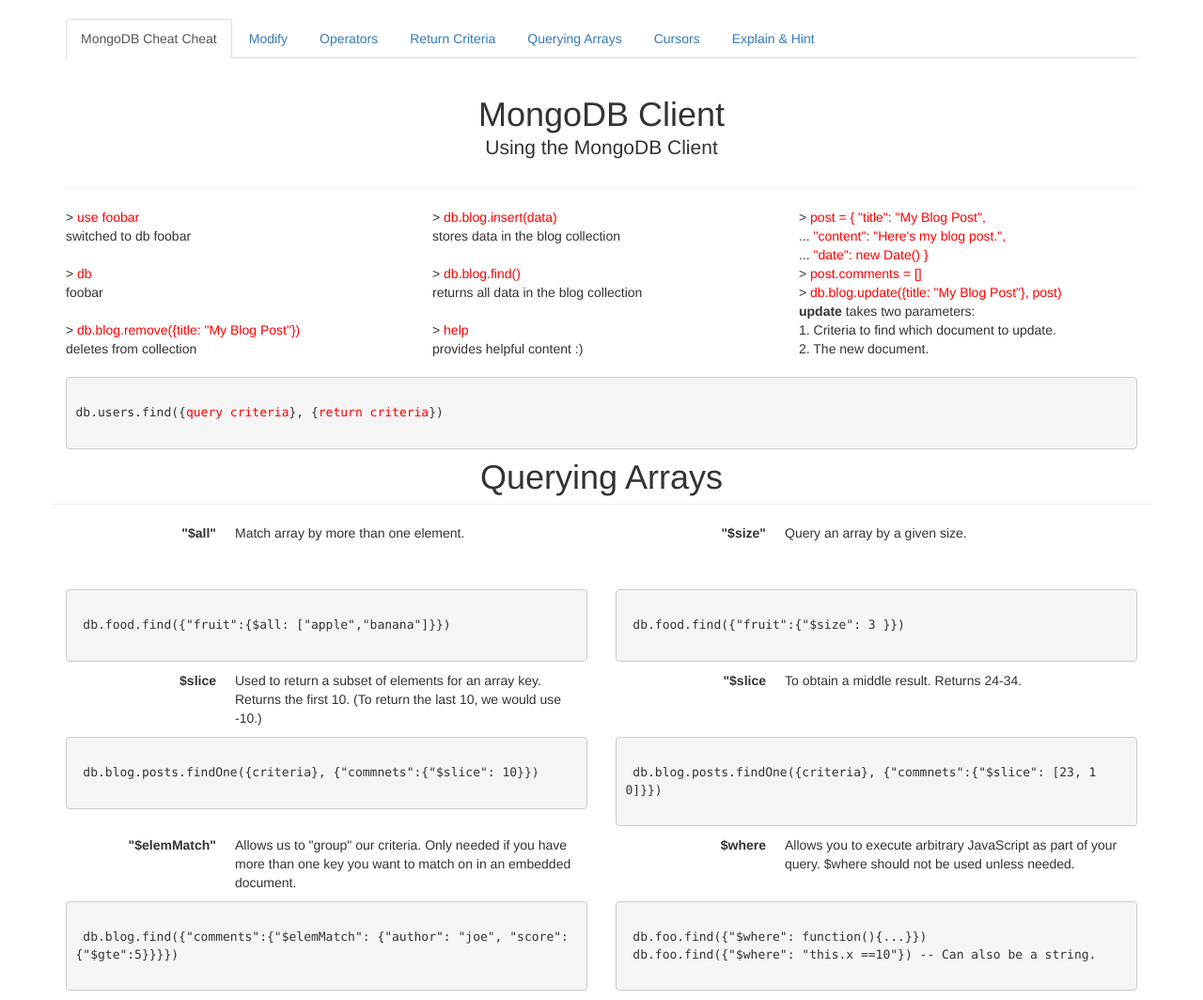
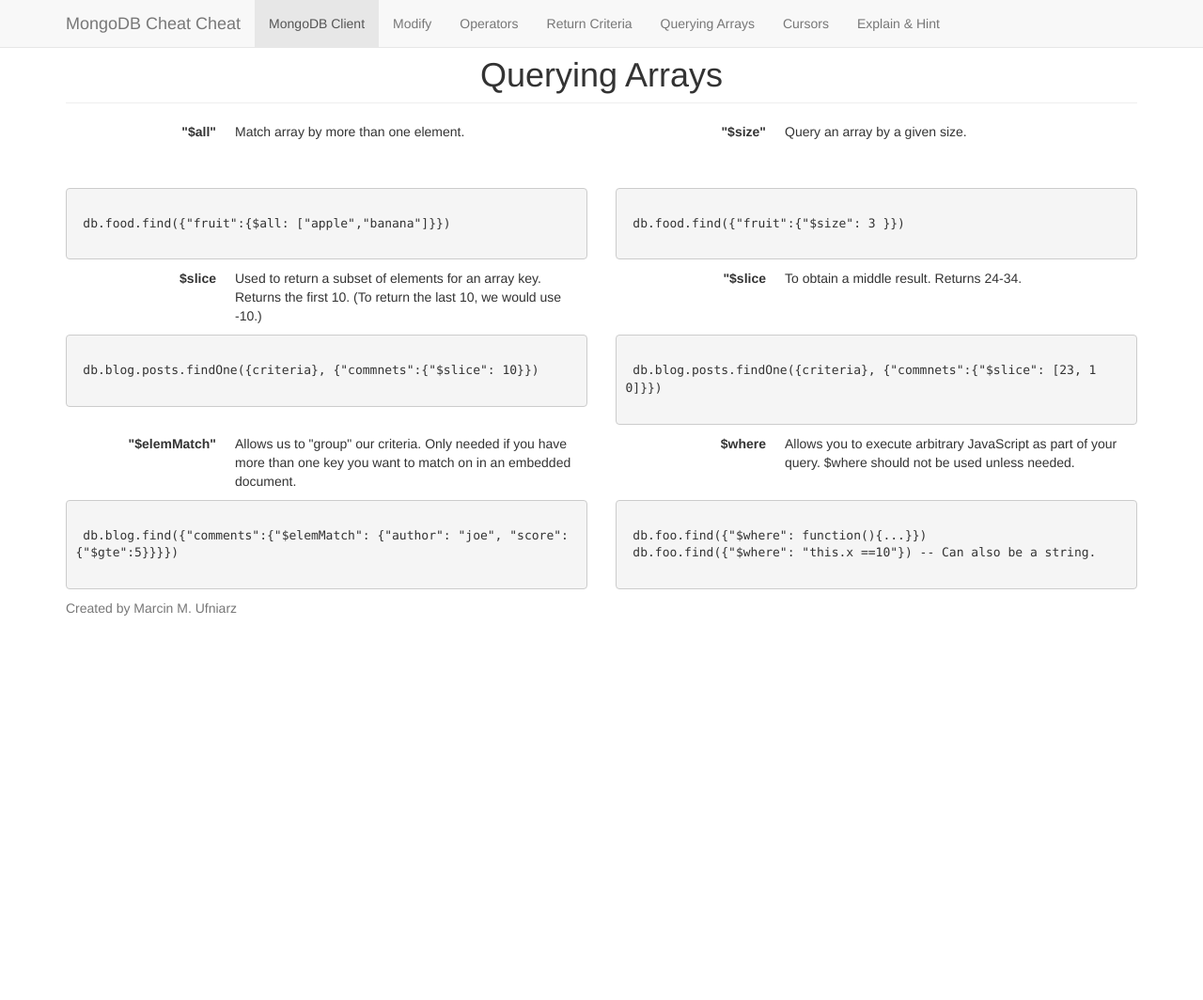
Before and after one commit to MarcinakaSin/mongodb-basics, a website: page index.html at #/arrays in a window 1280 px wide. Shown: the whole page at 94% size. After the commit the page ends 800 px from the top, so only its background shows below. Drawn offline with nearby package versions, Linux system fonts and the light colour scheme.

Commit message:
Fixed/updated menu issue, updated layout slightly, placed the mongodb client section into a separate page.

```diff
--- a/index.html
+++ b/index.html
@@ -19,59 +19,54 @@
 
   </head>
   <body ng-app="mdbApp">
-    <div class="container" ng-controller="MainController">
-		<div class="row" >
-			<div class="col-xs-12" style="margin-top:20px;">
-			<ul class="nav nav-tabs">
-			  <li role="presentation" class="active"><a href="#/">MongoDB Cheat Cheat</a></li>
-			  <li role="presentation"><a href="#/modify">Modify</a></li>
-			  <li role="presentation"><a href="#/operators">Operators</a></li>
-			  <li role="presentation"><a href="#/return-criteria">Return Criteria</a></li>
-			  <li role="presentation"><a href="#/arrays">Querying Arrays</a></li>
-			  <li role="presentation"><a href="#/cursors">Cursors</a></li>
-			  <li role="presentation"><a href="#/explain-hint">Explain & Hint</a></li>
-			</ul>
-				<h1 class="page-header text-center">
-					MongoDB Client
-					<p class="lead">Using the MongoDB Client</p>
-				</h1>
-				<div class="row">
-					<div class="col-sm-4">
-						> <font color="red">use foobar</font><br />
-						switched to db foobar<br /><br />
-						> <font color="red">db</font><br />
-						foobar<br /><br />
-						> <font color="red">db.blog.remove({title: "My Blog Post"})</font><br />
-						deletes from collection<br /><br />
-					</div>
-					<div class="col-sm-4">
-						> <font color="red">db.blog.insert(data)</font><br />
-						stores data in the blog collection<br /><br />
-						> <font color="red">db.blog.find()</font><br />
-						returns all data in the blog collection<br /><br />
-						> <font color="red">help</font><br />
-						provides helpful content :)<br /><br />
-					</div>
-					<div class="col-sm-4">
-						> <font color="red">post = { "title": "My Blog Post",</font><br />
-						... <font color="red">"content": "Here's my blog post.",</font><br />
-						... <font color="red">"date": new Date() }</font><br />
-						> <font color="red">post.comments = []</font><br />
-						> <font color="red">db.blog.update({title: "My Blog Post"}, post)</font><br />
-						<b>update</b> takes two parameters:<br />
-						1. Criteria to find which document to update.<br />
-						2. The new document.<br /><br />
-					</div>
-				</div>
-				<figure class="highlight">
-					<pre>
-						<code class="language-html" data-lang="html"><br />db.users.find({<font color="red">query criteria</font>}, {<font color="red">return criteria</font>})</code>
-					</pre>
-				</figure>
-			</div>
-			<div ng-view></div>
-		</div>
+
+  	<!-- Fixed navbar -->
+    <nav class="navbar navbar-default navbar-fixed-top">
+      <div class="container">
+        <div class="navbar-header">
+          <button type="button" class="navbar-toggle collapsed" data-toggle="collapse" data-target="#navbar" aria-expanded="false" aria-controls="navbar">
+            <span class="sr-only">Toggle navigation</span>
+            <span class="icon-bar"></span>
+            <span class="icon-bar"></span>
+            <span class="icon-bar"></span>
+          </button>
+          <a class="navbar-brand" href="#">MongoDB Cheat Cheat</a>
+        </div>
+        <div id="navbar" class="collapse navbar-collapse">
+          <ul class="nav navbar-nav">
+		  	<li class="active"><a href="#/client">MongoDB Client</a></li>
+		  	<li><a href="#/modify">Modify</a></li>
+		  	<li><a href="#/operators">Operators</a></li>
+		  	<li><a href="#/return-criteria">Return Criteria</a></li>
+		  	<li><a href="#/arrays">Querying Arrays</a></li>
+		  	<li><a href="#/cursors">Cursors</a></li>
+		  	<li><a href="#/explain-hint">Explain & Hint</a></li>
+            <!--<li class="dropdown">
+              <a href="#" class="dropdown-toggle" data-toggle="dropdown" role="button" aria-haspopup="true" aria-expanded="false">Dropdown <span class="caret"></span></a>
+              <ul class="dropdown-menu">
+                <li><a href="#">Action</a></li>
+                <li><a href="#">Another action</a></li>
+                <li><a href="#">Something else here</a></li>
+                <li role="separator" class="divider"></li>
+                <li class="dropdown-header">Nav header</li>
+                <li><a href="#">Separated link</a></li>
+                <li><a href="#">One more separated link</a></li>
+              </ul>
+            </li>-->
+          </ul>
+        </div><!--/.nav-collapse -->
+      </div>
+    </nav>
+
+
+    <div class="container" ng-controller="MainController" style="margin-top:20px;">
+		<div ng-view></div>
 	</div>
+	<footer class="footer">
+      <div class="container">
+        <p class="text-muted">Created by Marcin M. Ufniarz</p>
+      </div>
+    </footer>
 
     <script src="bower_components/angular/angular.min.js"></script>
     <script src="bower_components/angular-route/angular-route.min.js"></script>
--- a/js/main.js
+++ b/js/main.js
@@ -21,7 +21,10 @@
 	.when("/explain-hint", {
 		templateUrl: "sections/explain-hint.html"
 	})
+	.when("/client", {
+		templateUrl: "sections/client.html"
+	})
 	.otherwise({
-		redirectTo: '/'
+		redirectTo: '/client'
 	});
 });
--- a/sections/arrays.html
+++ b/sections/arrays.html
@@ -1,6 +1,12 @@
+
+<div class="row">
+	<div class="col-xs-12">
 		<h1 class="page-header text-center">
 			Querying Arrays
 		</h1>
+	</div>
+</div>
+<div class="row">
 	<div class="col-sm-6" ng-repeat="array in arrays">
 		<dl class="dl-horizontal" style="height: 50px;">
 		  <dt>{{ array.modifier }}</dt>
@@ -12,3 +18,4 @@
 			</pre>
 		</figure>
 	</div>
+</div>
```
Also changed, not shown: READ.md (added, +5 -0 lines), sections/client.html (added, +46 -0 lines), sections/cursors.html (+7 -0 lines), sections/explain-hint.html (+5 -1 lines), sections/modify.html (+9 -0 lines), sections/operators.html (+9 -4 lines), sections/return-criteria.html (+7 -0 lines). Lines whose indentation alone changed are shown as unchanged.
